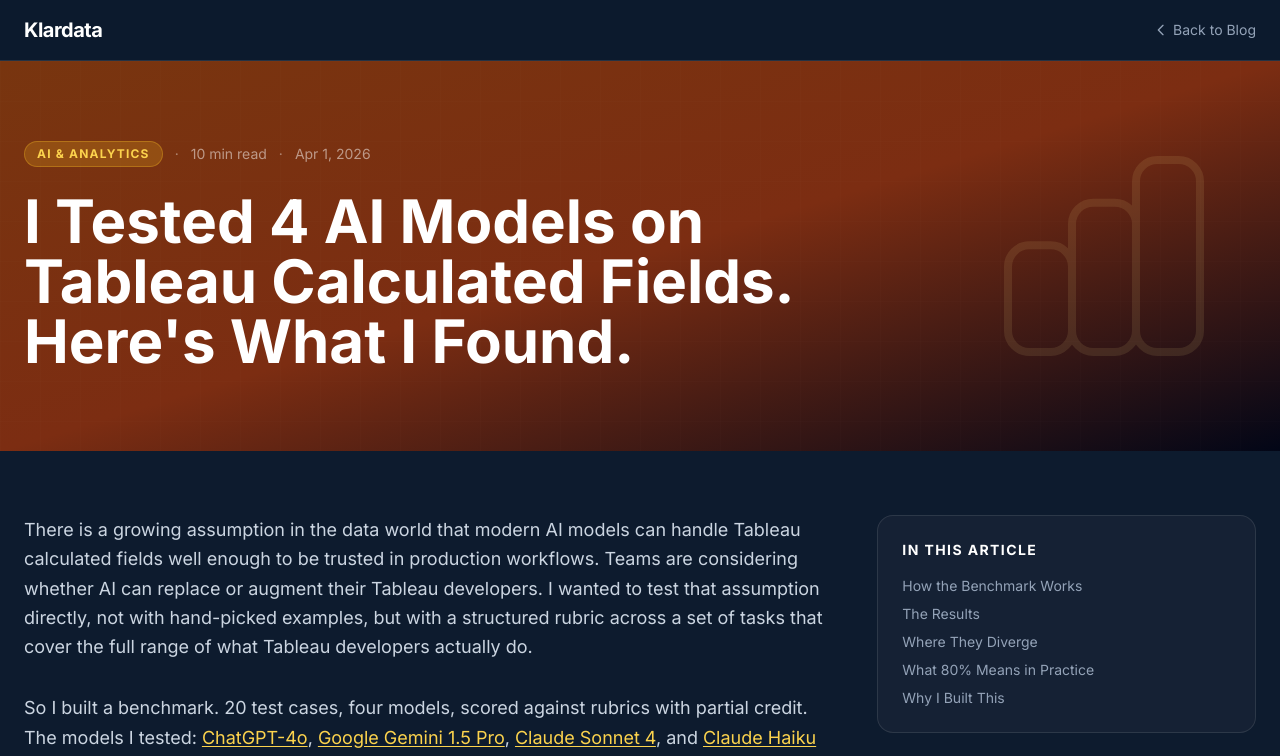
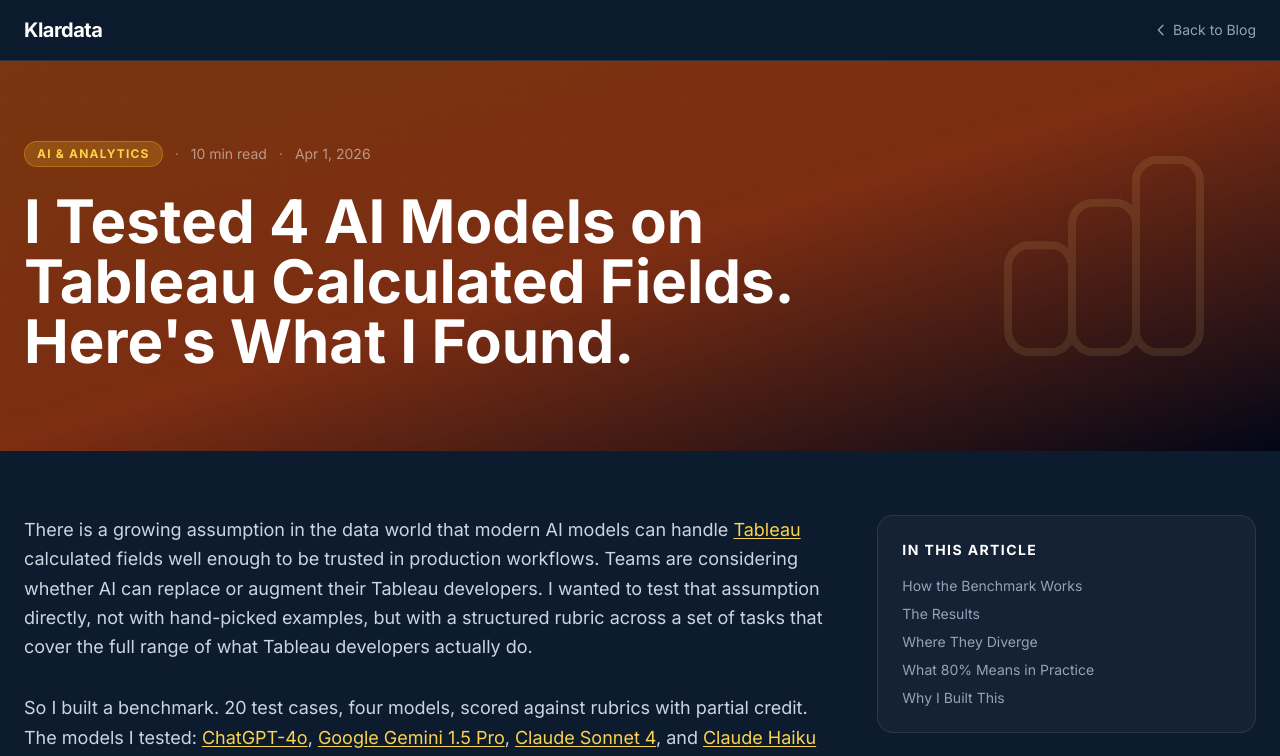
Before and after one commit to jklardata/klardata-revamp, a Next.js app: page /blog/tableau-ai-benchmark in a window 1280 px wide. Shown: the top 756 px of the page. Built offline with nearby package versions, Linux system fonts and the light colour scheme.

Commit message:
Add link to tableau.com in intro paragraph
Co-Authored-By: Claude Sonnet 4.6 <noreply@anthropic.com>

```diff
--- a/app/blog/tableau-ai-benchmark/page.tsx
+++ b/app/blog/tableau-ai-benchmark/page.tsx
@@ -93,7 +93,7 @@ export default function Article() {
           {/* Main article */}
           <article className="lg:col-span-2 space-y-0">
             <p className="text-slate-300 text-lg leading-relaxed mb-8">
-              There is a growing assumption in the data world that modern AI models can handle Tableau calculated fields well enough to be trusted in production workflows. Teams are considering whether AI can replace or augment their Tableau developers. I wanted to test that assumption directly, not with hand-picked examples, but with a structured rubric across a set of tasks that cover the full range of what Tableau developers actually do.
+              There is a growing assumption in the data world that modern AI models can handle <a href="https://www.tableau.com" target="_blank" rel="noopener noreferrer" className="text-amber-300 hover:text-amber-200 transition-colors underline underline-offset-2">Tableau</a> calculated fields well enough to be trusted in production workflows. Teams are considering whether AI can replace or augment their Tableau developers. I wanted to test that assumption directly, not with hand-picked examples, but with a structured rubric across a set of tasks that cover the full range of what Tableau developers actually do.
             </p>
             <p className="text-slate-300 text-lg leading-relaxed mb-8">
               So I built a benchmark. 20 test cases, four models, scored against rubrics with partial credit. The models I tested:{" "}
```
